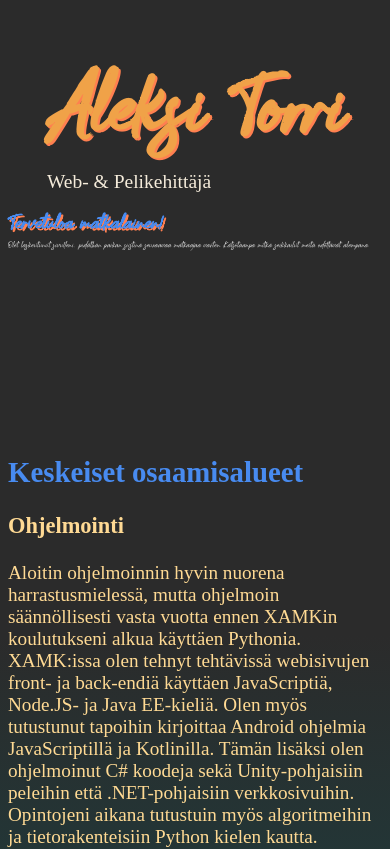
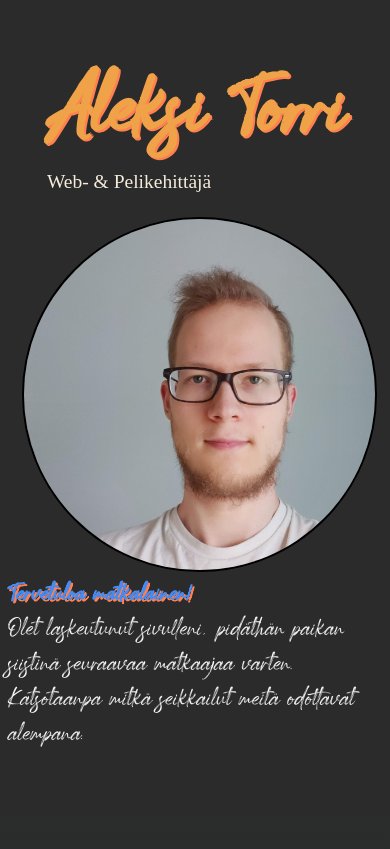
Before and after one commit to alkesi/CV-site, a plain HTML site: page CV.html in a window 390 px wide. Shown: the top 849 px of the page. Drawn offline with Linux system fonts and the light colour scheme; a web font is replaced by a local one.

Commit message:
added picture

```diff
--- a/CV.css
+++ b/CV.css
@@ -13,12 +13,30 @@
     src: url('LinLibertine_R.ttf');
 }
 
+@keyframes test {
+    0% { width: 0px; margin: 105px;}
+    90% { width: 310px; margin: 0px;}
+    100% {width: 300px; margin: 5px;}
+}
+
 body {
     background-color: rgb(43, 43, 43);
     background: linear-gradient(#2b2b2b 35%, #006467 100%);
     min-height: 100vh;
     color: rgb(255, 218, 148);
     font-size: larger;
+
+}
+
+img {
+    width: 300px;
+    float: right;
+    border-radius: 50%;
+    border: 2px solid black;
+    animation-name: test;
+    animation-duration: 1s;
+    animation-timing-function: ease-in-out;
+    margin: 5px;
 }
 
 h1 {
@@ -37,9 +55,6 @@ h2.section {
     color: #48c9f0;
 }
 
-img {
-    filter: blur(8px);
-}
 
 .headerDividerR {
     border-left:1px solid #ffffff;
@@ -117,4 +132,28 @@ img {
         font-size: 5vw;
     }
 
+    .welcome-header {
+        font-size: larger;
+    }
+
+    .text {
+        font-size: larger;
+    }
+
+    @keyframes test {
+        0% { width: 0px; margin: 55px;}
+        90% { width: 60px; margin: 0px;}
+        100% {width: 50px; margin: 5px;}
+    }
+
+    img {
+        width: 90vw;
+        border-radius: 50%;
+        border: 2px solid black;
+        animation-name: test;
+        animation-duration: 1s;
+        animation-timing-function: ease-in-out;
+        margin: 5px;
+    }
+
 }
--- a/CV.html
+++ b/CV.html
@@ -3,7 +3,7 @@
 <head>
   <meta http-equiv="Content-Type" content="text/html; charset=UTF-8"/>
   <meta name="viewport" content="width=device-width, initial-scale=1, maximum-scale=1.0"/>
-  <title>Starter Template - Materialize</title>
+  <title>Aleksi Torri</title>
   <link href="CV.css" type="text/css" rel="stylesheet" media="screen,projection"/>
 </head>
 <body>
@@ -13,6 +13,7 @@
 
 
     <div class="welcome">
+      <img src="oma.jpg" alt="">
       <h2 class="welcome-header">Tervetuloa matkalainen!</h2>
       <div class="text">Olet laskeutunut sivulleni, pidäthän paikan siistinä seuraavaa matkaajaa varten. Katsotaanpa mitkä seikkailut meitä odottavat alempana.</div>
     </div>
```
Also changed, not shown: oma.jpg (added).
